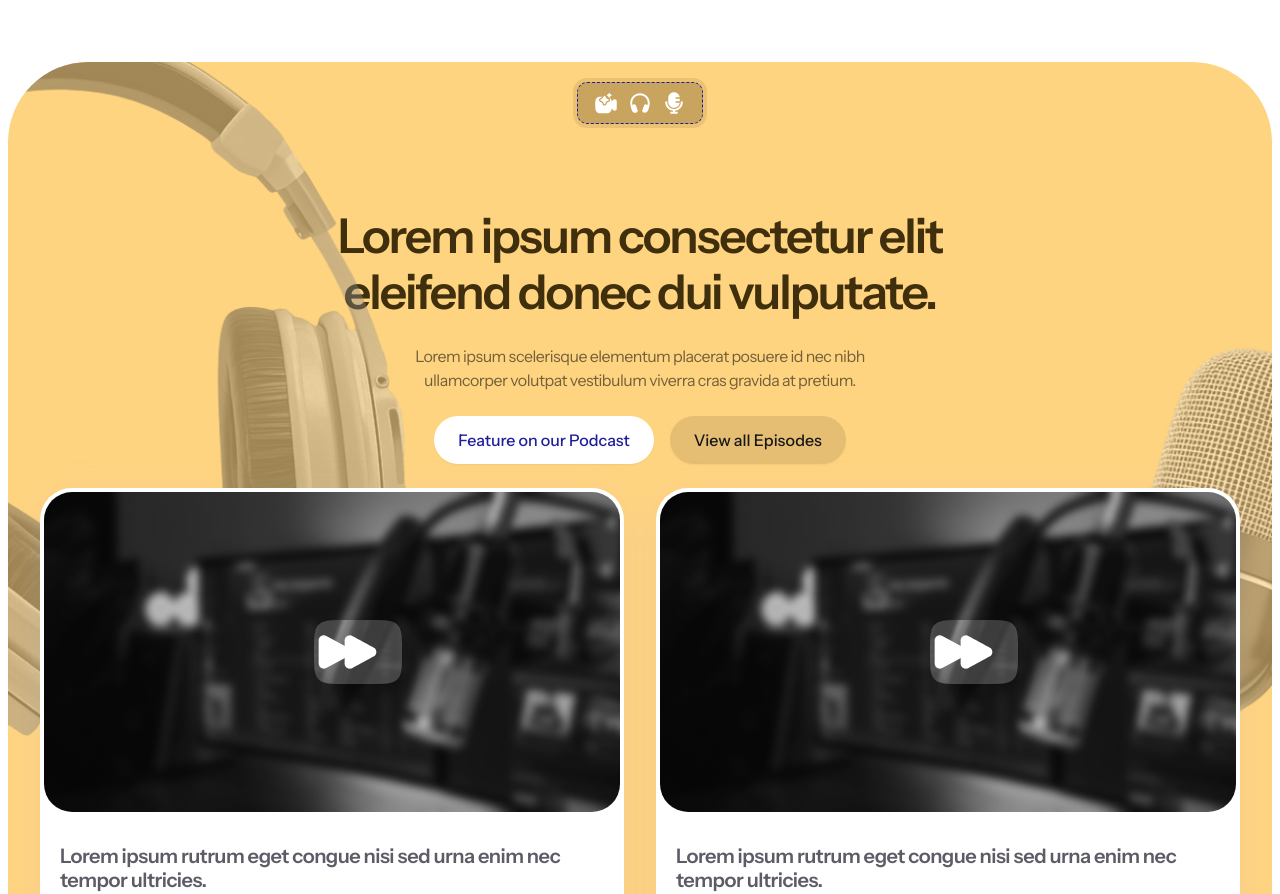
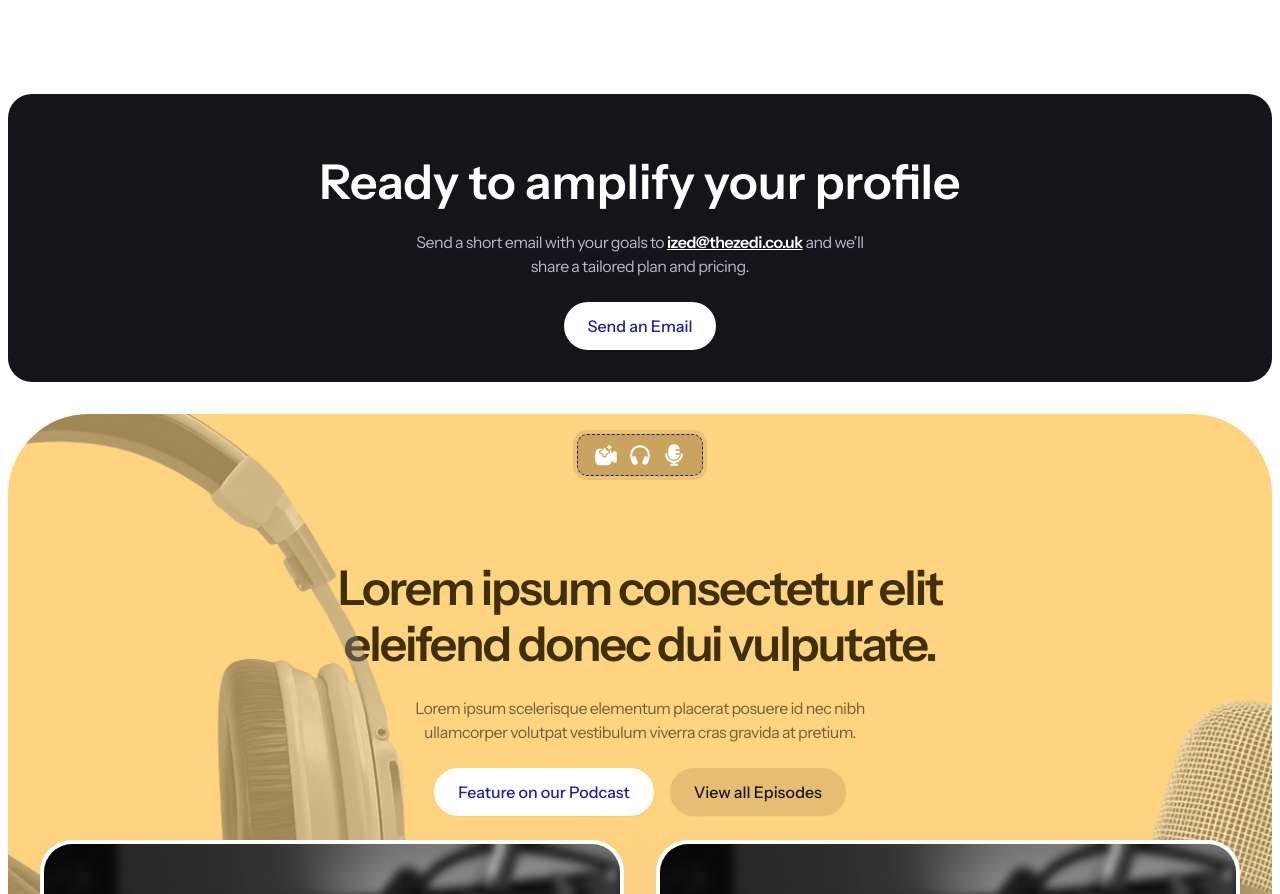
Before and after one commit to kingbary/cinnamon, a Next.js app: page / in a window 1280 px wide. Shown: the part 1415-2309 px from the top of the page. Built offline with nearby package versions, Linux system fonts and the light colour scheme.

Commit message:
feat: amplify profile section

```diff
--- a/app/(pages)/page.tsx
+++ b/app/(pages)/page.tsx
@@ -1,3 +1,4 @@
+import AmplifyProfile from "@/components/home/amplify-profile";
 import FAQ from "@/components/home/faq";
 import FeaturedSection from "@/components/home/featured-section";
 import Header from "@/components/home/header";
@@ -8,6 +9,7 @@ export default function Home() {
     <>
       <Header />
       <ServicesSection />
+      <AmplifyProfile />
       <FeaturedSection />
       <FAQ />
     </>
--- /dev/null
+++ b/components/home/amplify-profile.tsx
@@ -0,0 +1,18 @@
+import React from 'react'
+import Container from '../universal/container'
+import Link from 'next/link'
+import { Button } from '../ui/button'
+
+export default function AmplifyProfile() {
+  return (
+    <Container className='bg-[#141419] mt-0 mb-8 md:mt-8'>
+      <div className='flex flex-col items-center gap-6 mt-16 mb-8'>
+        <h3 className='text-white text-3xl md:text-5xl text-center font-semibold'>Ready to amplify your profile</h3>
+        <p className='text-[#B8B8CC] text-center max-w-[452px]'>Send a short email with your goals to <Link href={'mailto:ized@thezedi.co.uk'} className='underline text-white font-semibold'>ized@thezedi.co.uk</Link> and we’ll share a tailored plan and pricing.</p>
+        <div className='flex justify-center'>
+          <Button variant={'secondary'} className='w-fit'>Send an Email</Button>
+        </div>
+      </div>
+    </Container>
+  )
+}
--- a/package.json
+++ b/package.json
@@ -4,7 +4,7 @@
   "private": true,
   "scripts": {
     "dev": "next dev --turbopack",
-    "predev": "pnpm run sanity-typegen",
+    "predev": "npm run sanity-typegen",
     "build": "next build",
     "start": "next start",
     "lint": "next lint",
```
